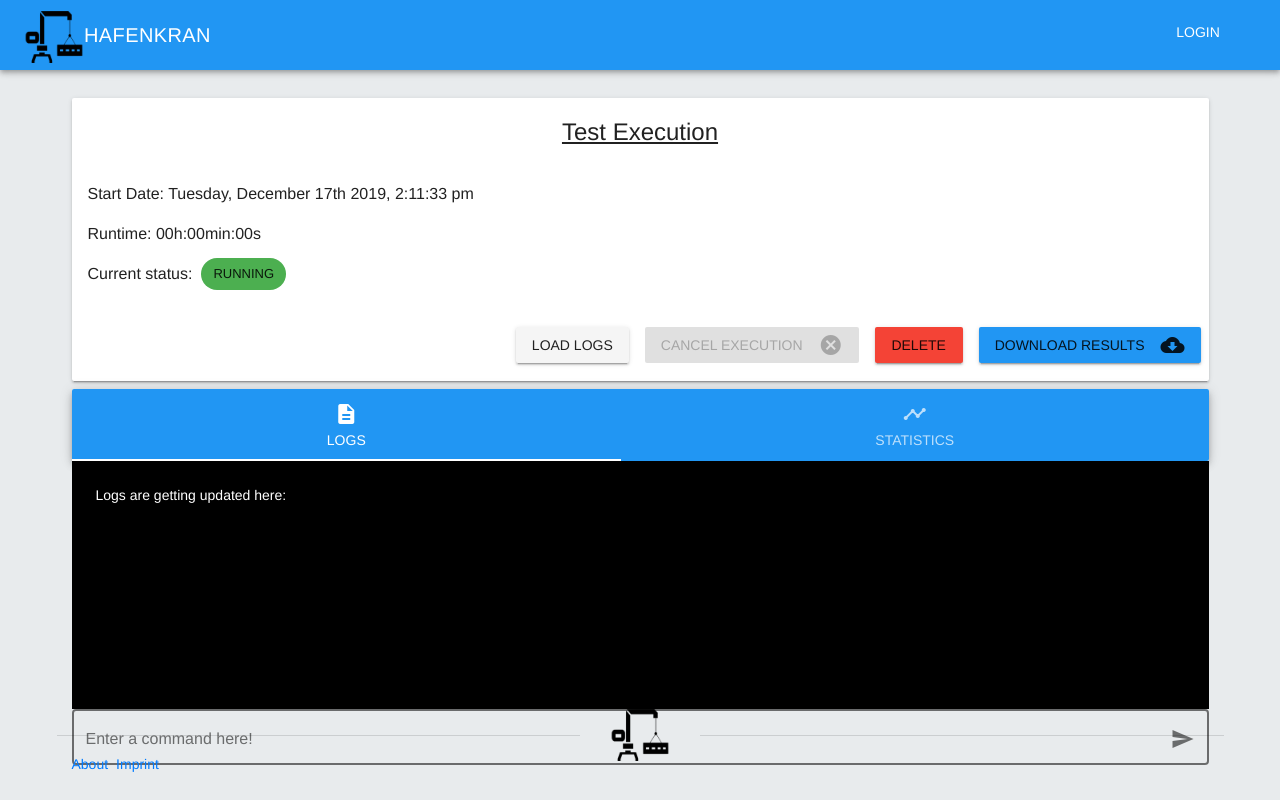
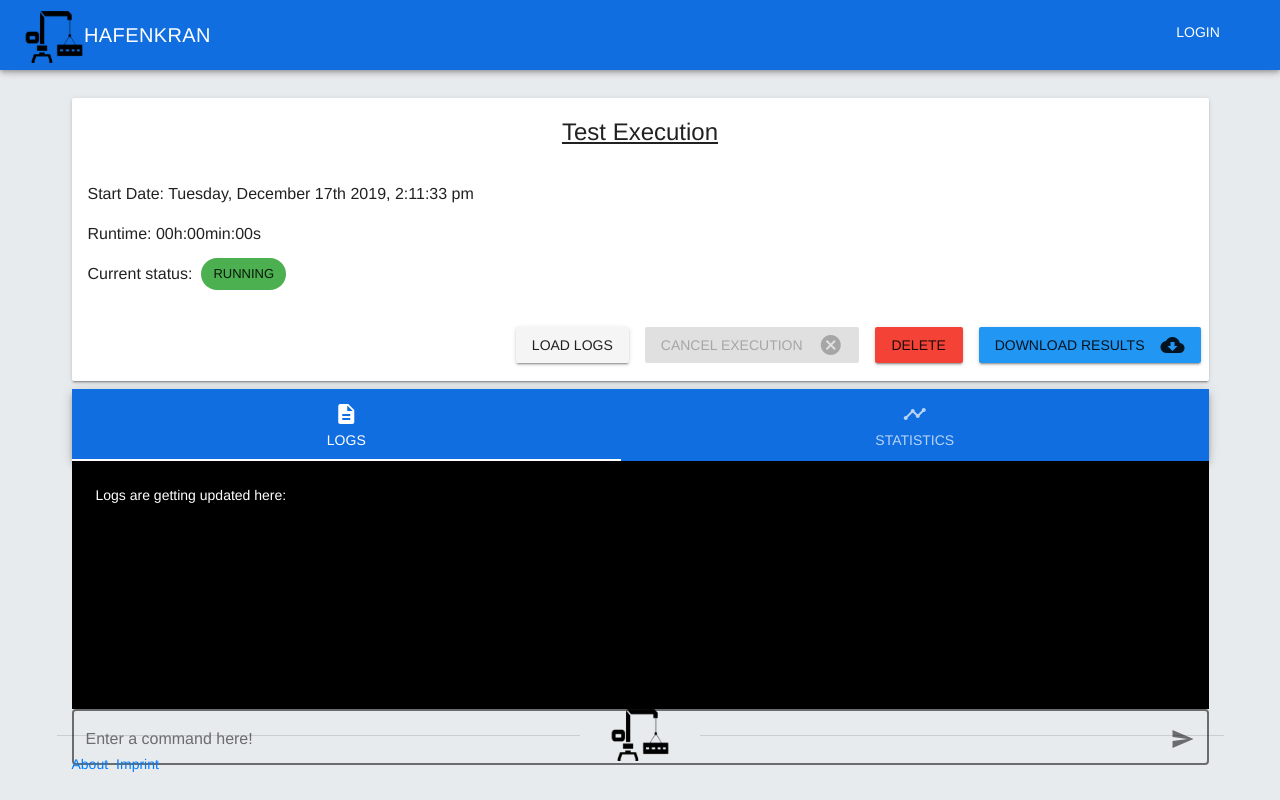
Before and after one commit to cormensratio/hafenkran-client, a Vue app: page /execution/1 in a window 1280 px wide. Built offline with nearby package versions, Linux system fonts and the light colour scheme.

Commit message:
EPDS02-195 change color of navbar an add v-app tag to App.vue

```diff
--- a/src/App.vue
+++ b/src/App.vue
@@ -1,6 +1,8 @@
 <template>
   <div id="app">
-    <router-view/>
+    <v-app>
+      <router-view/>
+    </v-app>
   </div>
 </template>
 
--- a/src/components/baseComponents/Header.vue
+++ b/src/components/baseComponents/Header.vue
@@ -1,6 +1,6 @@
 <template>
   <div class="hafen-header pb-1">
-    <v-toolbar height="75vh" color="blue" class="hafen-toolbar">
+    <v-toolbar height="75vh" class="hafen-toolbar">
       <v-toolbar-title class="mr-5 pt-2" @click="navigateToStartPage()">
         <img class="hafen-logo" src="../../assets/hafenkran.png">
         <span class="logo-title">HAFENKRAN</span>
@@ -60,5 +60,8 @@ export default {
   .hafen-header {
     margin-top: -15px;
   }
+  .hafen-toolbar {
+    background: #106ee0;
+  }
 
 </style>
--- a/src/components/views/ExecutionDetailsPage.vue
+++ b/src/components/views/ExecutionDetailsPage.vue
@@ -40,17 +40,17 @@
           </v-flex>
           <v-flex class="mt-2">
             <v-card class="results elevation-5">
-              <v-tabs color="blue" dark centered icons-and-text grow slider-color="white">
-                <v-tab @click="activetab=1">Logs
+              <v-tabs dark centered icons-and-text grow slider-color="white">
+                <v-tab class="tab" @click="activeTab=1">Logs
                   <v-icon>description</v-icon>
                 </v-tab>
-                <v-tab @click="activetab=2">Statistics
+                <v-tab class="tab" @click="activeTab=2">Statistics
                   <v-icon>timeline</v-icon>
                 </v-tab>
               </v-tabs>
             </v-card>
             <div class="content">
-              <div v-if="activetab === 1">
+              <div v-if="activeTab === 1">
                 <v-container class="scroll-y black white--text">
                   <v-layout column
                   style="height: 25vh">
@@ -76,7 +76,7 @@
                   outline
                 />
               </div>
-              <div v-if="activetab === 2">
+              <div v-if="activeTab === 2">
               </div>
             </div>
           </v-flex>
@@ -104,7 +104,7 @@ export default {
       userInput: '',
       execution: {},
       runtime: '',
-      activetab: 1,
+      activeTab: 1,
       logs: [],
       loading: false,
     };
@@ -231,4 +231,8 @@ export default {
     margin-top: -8px;
     margin-left: 5px;
   }
+
+  .tab {
+    background: #106ee0;
+  }
 </style>
```
